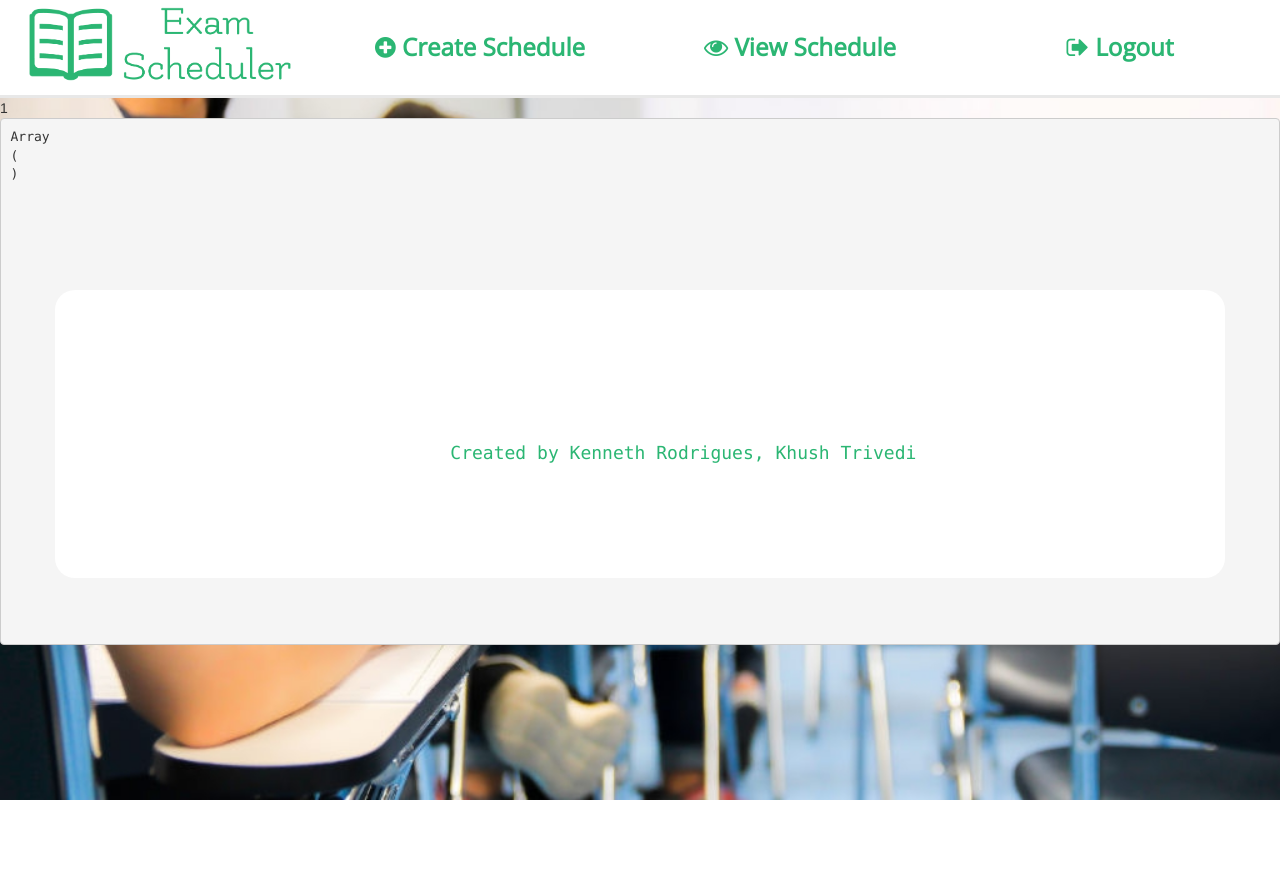
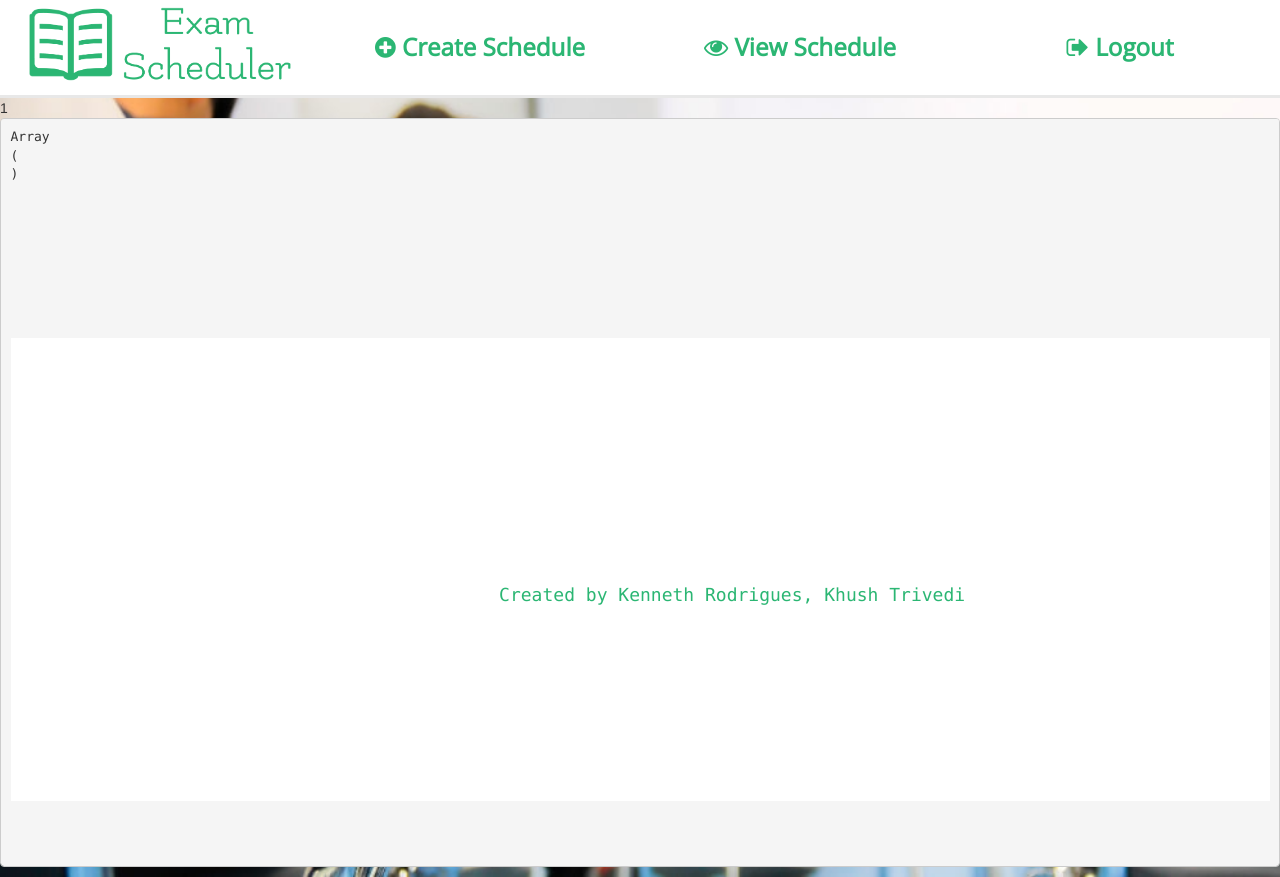
Before and after one commit to kennethnrk/examScheduler2.0, a PHP site: page /main.php in a window 1280 px wide. Before the commit the page ends 800 px from the top, so only its background shows below. Run offline with PHP 8.4, Linux system fonts and the light colour scheme; the visitor is signed in with stand-in values (Sample User, id 1).

Commit message:
changed the look of the footer

```diff
--- a/bottom.php
+++ b/bottom.php
@@ -1,10 +1,12 @@
 
-    <div class="container cont">
-   <div class="row">
-      <div class="col-xs-12 foot">
-         Created by Kenneth Rodrigues, Khush Trivedi
+      <div class="foot">
+         <div class="container">
+            <div class="row">
+               <div class="col-xs-12 ">
+                  Created by Kenneth Rodrigues, Khush Trivedi
+               </div>
+            </div>
+         </div>
       </div>
-   </div>
-   </div>
    </body>
 </html>
--- a/style.css
+++ b/style.css
@@ -325,5 +325,8 @@
     color: #2bb673;
     text-align: center;
     font-size: large;
-
+    background-color: white;
+    margin-top: 10vh;
+    padding-left: 0;
+    padding-right: 0;
 }
```
